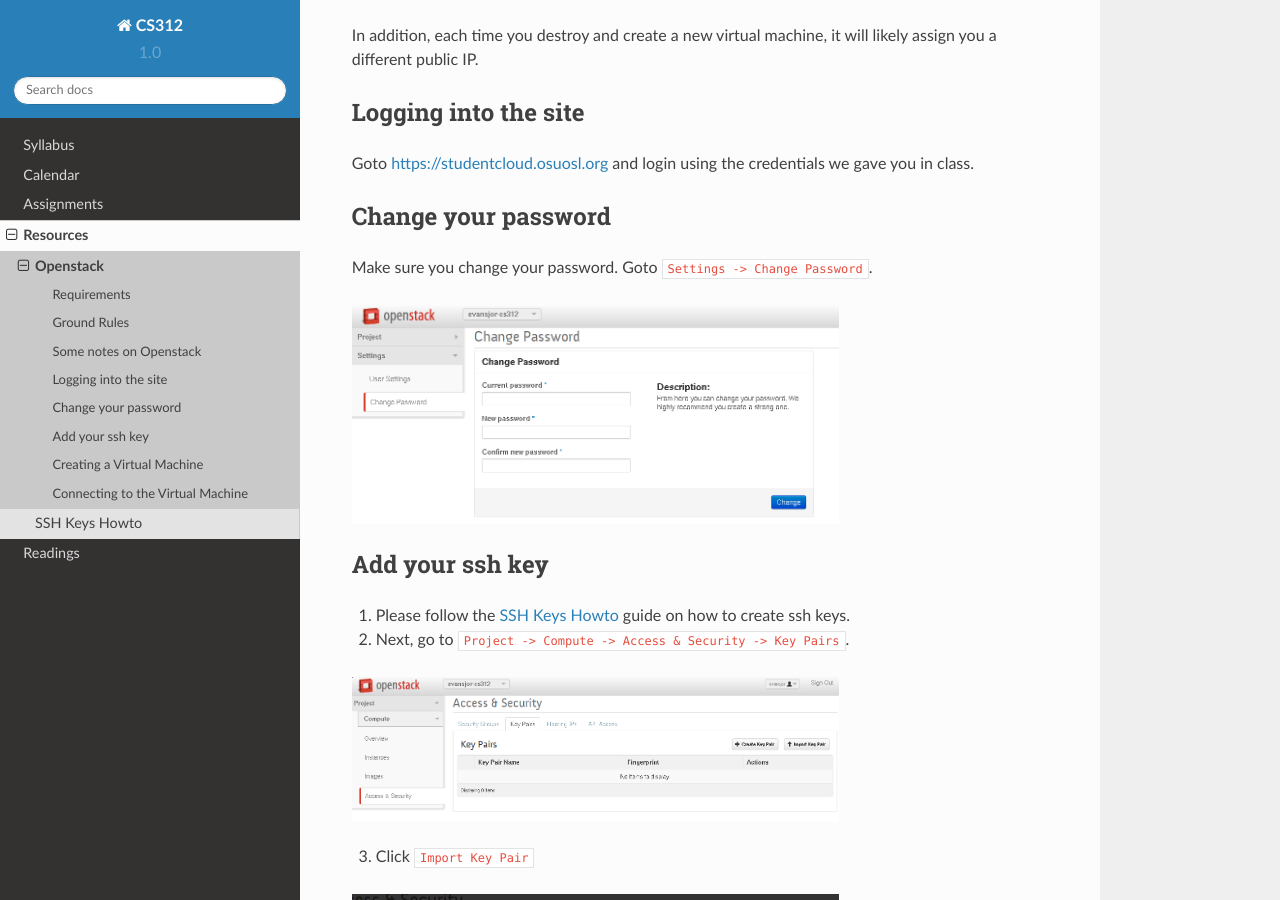
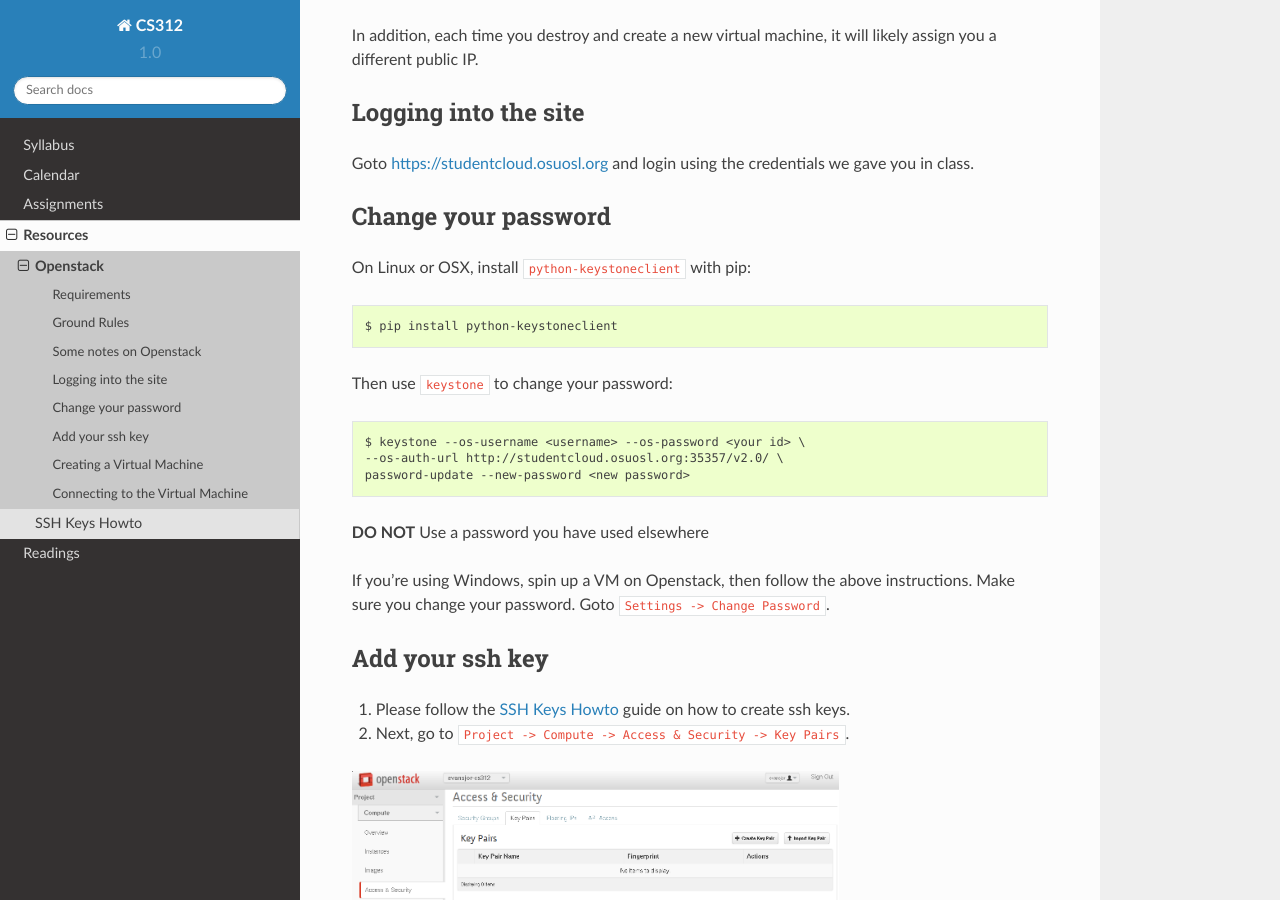
Before and after one commit to osuosl/cs312, a Sphinx documentation site: the page built from source/openstack.rst, in a window 1280 px wide and 900 px high, scrolled down 1024 px. Built offline with Sphinx 7.4.7 and the Read the Docs theme 2.0.0, drawn with Linux system fonts in a browser that asks for light colours.

Commit message:
push more stuff

```diff
--- a/source/openstack.rst
+++ b/source/openstack.rst
@@ -61,10 +61,20 @@ in class.
 Change your password
 --------------------
 
+On Linux or OSX, install ``python-keystoneclient`` with pip::
+
+    $ pip install python-keystoneclient
+
+Then use ``keystone`` to change your password::
+
+    $ keystone --os-username <username> --os-password <your id> \
+    --os-auth-url http://studentcloud.osuosl.org:35357/v2.0/ \
+    password-update --new-password <new password>
+
+**DO NOT** Use a password you have used elsewhere
+
+If you're using Windows, spin up a VM on Openstack, then follow the above instructions.
 Make sure you change your password. Goto ``Settings -> Change Password``.
-
-.. image:: _static/openstack_change_password.png
-  :width: 70%
 
 Add your ssh key
 ----------------
```
Also changed, not shown: source/slides/02_linux_basics.rst (+15 -3 lines).
